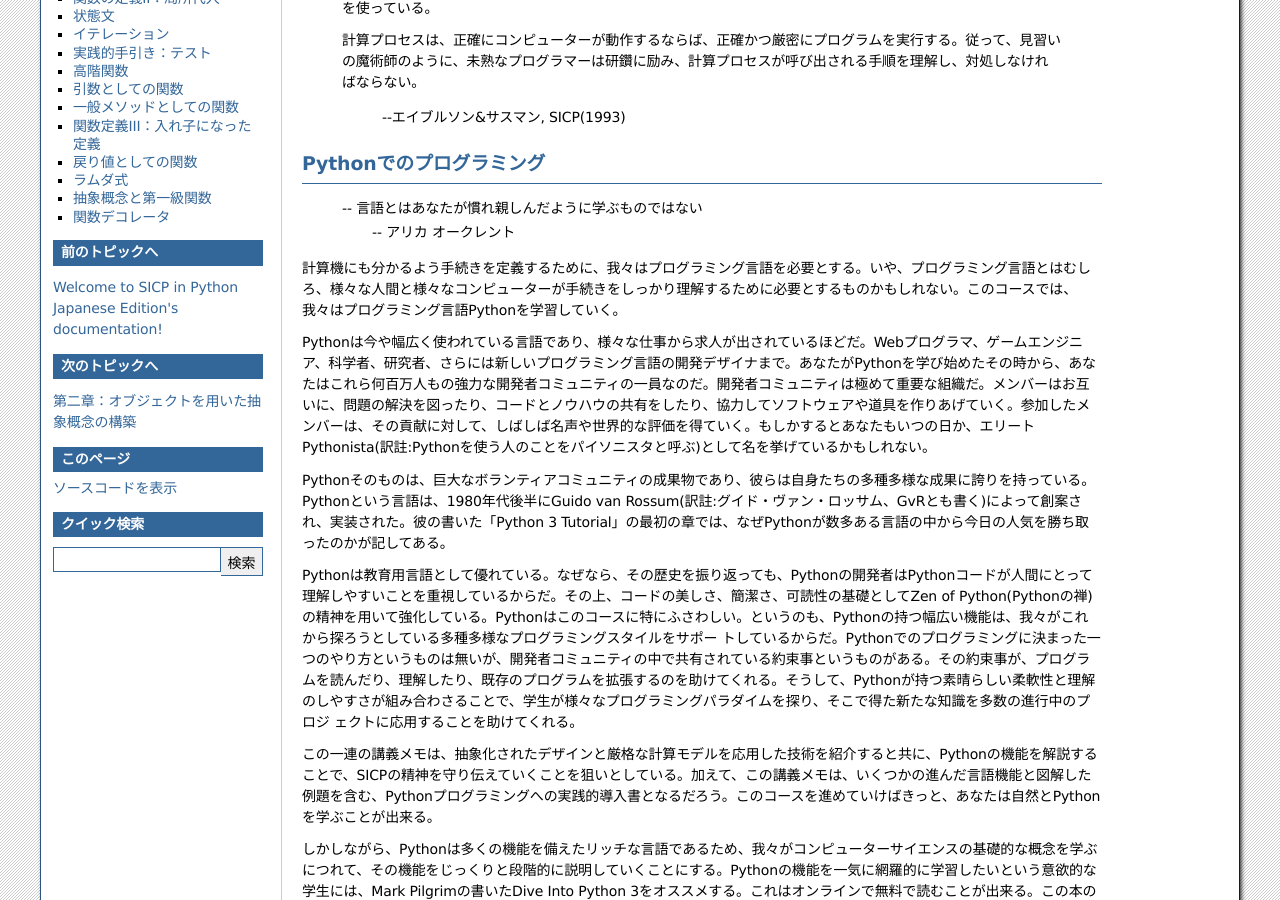
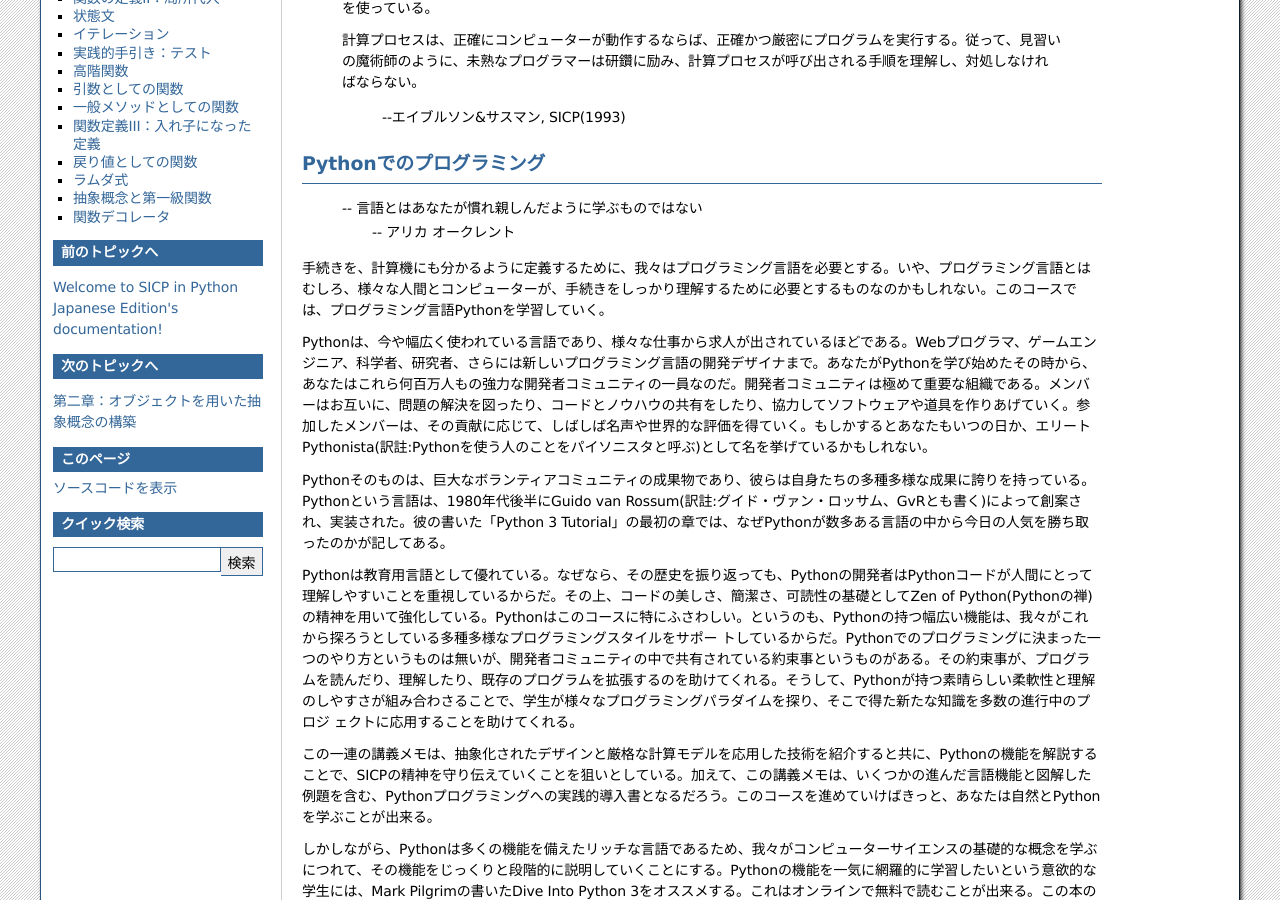
Before and after one commit to onobori/pysicpja, a Sphinx documentation site: the page built from source/1.functions.rst, in a window 1280 px wide and 900 px high, scrolled down 659 px. Built offline with Sphinx 7.4.7, drawn with Linux system fonts in a browser that asks for light colours; some of the changed text lies outside the part shown.

Commit message:
fix filenames

```diff
--- a/source/functions.rst
+++ b/source/1.functions.rst
@@ -74,9 +74,9 @@ Pythonでのプログラミング
   -- 言語とはあなたが慣れ親しんだように学ぶものではない
     -- アリカ オークレント
 
-計算機にも分かるよう手続きを定義するために、我々はプログラミング言語を必要とする。いや、プログラミング言語とはむしろ、様々な人間と様々なコンピューターが手続きをしっかり理解するために必要とするものかもしれない。このコースでは、我々はプログラミング言語Pythonを学習していく。
+手続きを、計算機にも分かるように定義するために、我々はプログラミング言語を必要とする。いや、プログラミング言語とはむしろ、様々な人間とコンピューターが、手続きをしっかり理解するために必要とするものなのかもしれない。このコースでは、プログラミング言語Pythonを学習していく。
 
-Pythonは今や幅広く使われている言語であり、様々な仕事から求人が出されているほどだ。Webプログラマ、ゲームエンジニア、科学者、研究者、さらには新しいプログラミング言語の開発デザイナまで。あなたがPythonを学び始めたその時から、あなたはこれら何百万人もの強力な開発者コミュニティの一員なのだ。開発者コミュニティは極めて重要な組織だ。メンバーはお互いに、問題の解決を図ったり、コードとノウハウの共有をしたり、協力してソフトウェアや道具を作りあげていく。参加したメンバーは、その貢献に対して、しばしば名声や世界的な評価を得ていく。もしかするとあなたもいつの日か、エリートPythonista(訳註:Pythonを使う人のことをパイソニスタと呼ぶ)として名を挙げているかもしれない。
+Pythonは、今や幅広く使われている言語であり、様々な仕事から求人が出されているほどである。Webプログラマ、ゲームエンジニア、科学者、研究者、さらには新しいプログラミング言語の開発デザイナまで。あなたがPythonを学び始めたその時から、あなたはこれら何百万人もの強力な開発者コミュニティの一員なのだ。開発者コミュニティは極めて重要な組織である。メンバーはお互いに、問題の解決を図ったり、コードとノウハウの共有をしたり、協力してソフトウェアや道具を作りあげていく。参加したメンバーは、その貢献に応じて、しばしば名声や世界的な評価を得ていく。もしかするとあなたもいつの日か、エリートPythonista(訳註:Pythonを使う人のことをパイソニスタと呼ぶ)として名を挙げているかもしれない。
 
 Pythonそのものは、巨大なボランティアコミュニティの成果物であり、彼らは自身たちの多種多様な成果に誇りを持っている。Pythonという言語は、1980年代後半にGuido van Rossum(訳註:グイド・ヴァン・ロッサム、GvRとも書く)によって創案され、実装された。彼の書いた「Python 3 Tutorial」の最初の章では、なぜPythonが数多ある言語の中から今日の人気を勝ち取ったのかが記してある。
 
@@ -216,7 +216,7 @@ Pythonプロンプトはあなたの入力を待機している。たとえあ
 
 コンピューターは非常に強力で、膨大な量のデータを瞬時に参照できる。コンピューターは、一つ一つは非常に単純な計算を、一秒間に数十億回も行う。
 
-また、コンピューターはビックリするほど頭が悪く、そして壊れやすい。コンピューターが行う操作は極めて厳格で単純で、そして機械的である。コンピューターには何か現実的な視点が欠けている...が、しかし、The computer lacks anything like real insight .. it's nothing like the HAL 9000 from the movies. If nothing else, you should not be intimidated by the computer as if it's some sort of brain. It's very mechanical underneath it all.
+また、コンピューターはビックリするほど頭が悪く、そして壊れやすい。コンピューターが行う操作は極めて厳格で単純で、そして機械的である。コンピューターには何か現実的な視点が欠けている...それは映画のHAL9000以外の何者でもない。If nothing else, you should not be intimidated by the computer as if it's some sort of brain. It's very mechanical underneath it all.
 
     Programming is about a person using their real insight to build something useful, constructed out of these teeny, simple little operations that the computer can do.
 
```
Also changed, not shown: source/index.rst (+5 -5 lines), source/2.objects.rst (renamed from source/objects.rst), source/3.interpretation.rst (renamed from source/interpretation.rst), source/4.communication.rst (renamed from source/communication.rst), source/5.streams.rst (renamed from source/streams.rst).
